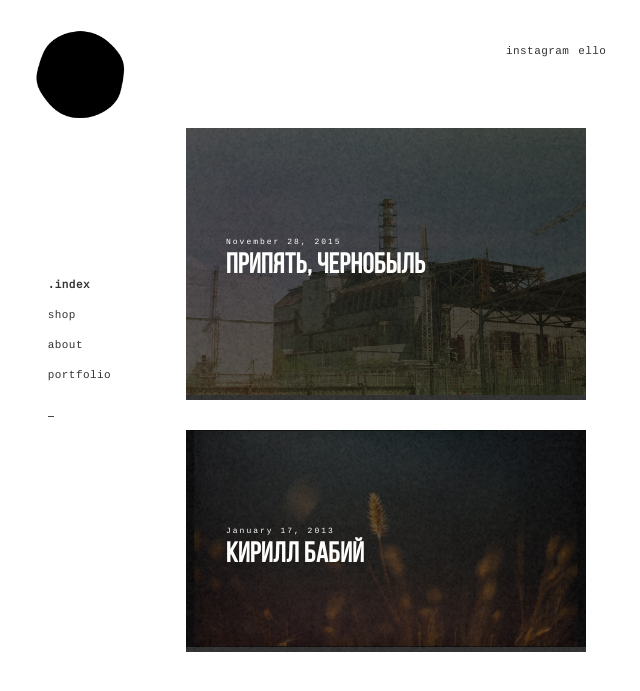
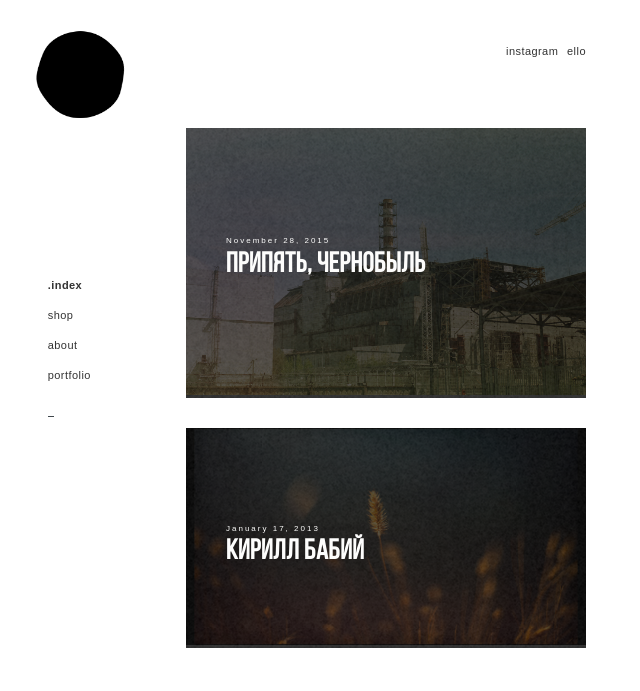
Before and after one commit to AlekseyTarasov/cornsupply.github.io, a Jekyll site: the page built from index.md, in a window 1280 px wide. Shown: the top 691 px of the page, without its empty margins (70-710 px from the left). Built offline with Jekyll 4.4.1, drawn with Linux system fonts in a browser that asks for light colours; some web fonts are replaced.

Commit message:
back to Inter UI font

```diff
--- a/_includes/head.html
+++ b/_includes/head.html
@@ -3,7 +3,6 @@
  	<meta http-equiv="X-UA-Compatible" content="IE=edge">
 	<meta name="viewport" content="width=device-width, initial-scale=1">
 
-	<link href="https://fonts.googleapis.com/css?family=Cousine" rel="stylesheet">
 	<link rel="stylesheet" href="{{ "/assets/css/minireset.min.css" | relative_url }}">
 	<link rel="stylesheet" href="{{ "/assets/css/theme.css" | relative_url }}">
 
--- a/assets/css/theme.css
+++ b/assets/css/theme.css
@@ -22,7 +22,7 @@
 }
 
 body {
-	font-family: 'Cousine', monospace;
+	font-family: 'Inter UI', sans-serif;
   background-color: #fff;
     -webkit-font-smoothing: antialiased;
 }
```
